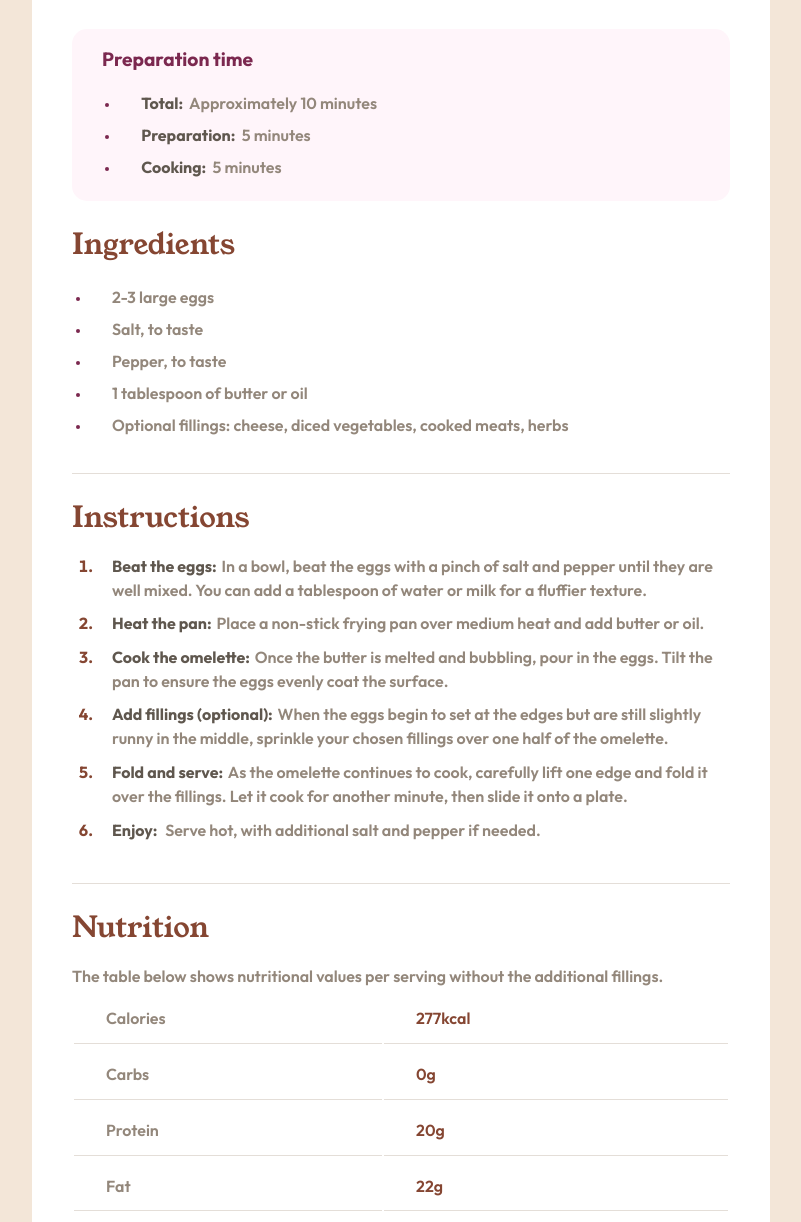
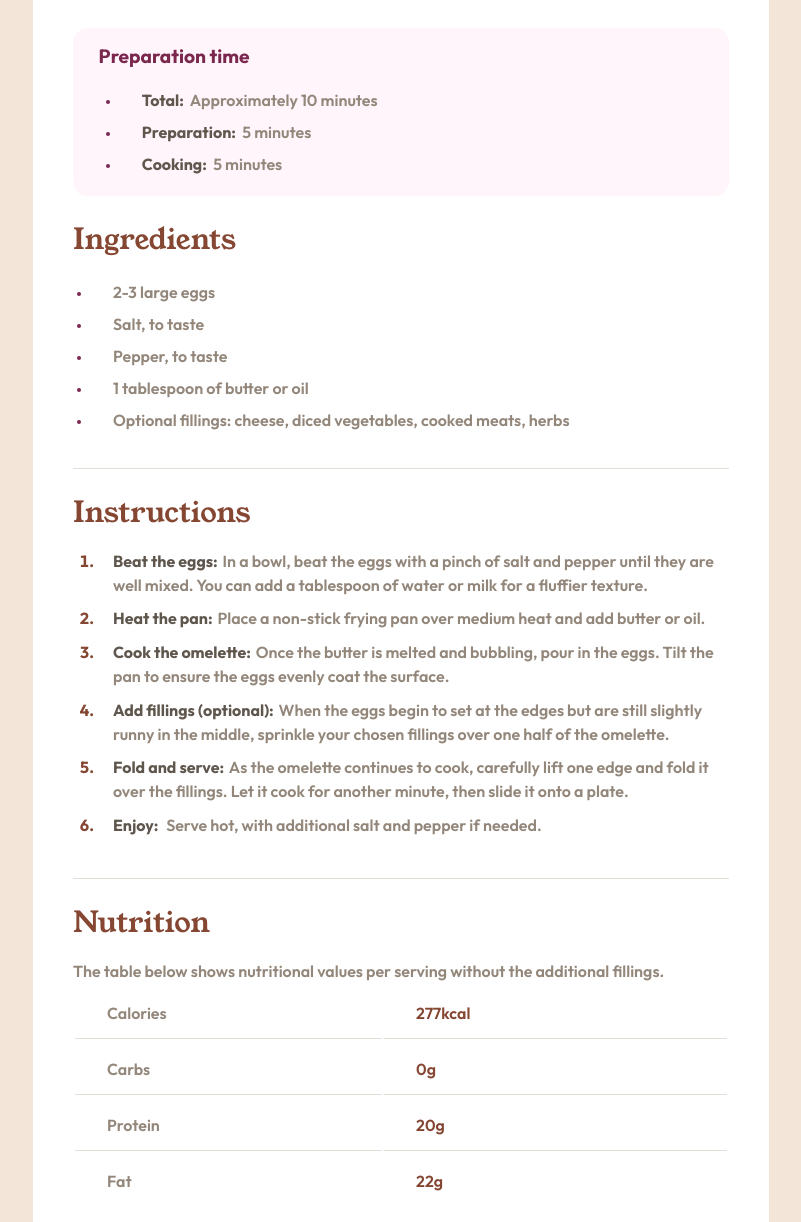
Before and after one commit to Josep-Ocana/frontendMentor-recipePage, a plain HTML site: page index.html in a window 1280 px wide. Shown: the part 645-1867 px from the top of the page, without its empty margins (239-1040 px from the left). Drawn offline with Linux system fonts and the light colour scheme.

Commit message:
finally project

```diff
--- a/assets/css/styles.css
+++ b/assets/css/styles.css
@@ -63,54 +63,54 @@ span {
 /* 		Main		___________________________________ */
 main {
   margin: 8rem auto;
-	padding: 40px;
-	width: 738px;
+  padding: 2.5rem;
+  width: 46rem;
   background: var(--white);
-	border-radius: 30px;
+  border-radius: 1.8rem;
 }
 
 /*		Recipe section			_______________________ */
 .recipe-img {
   display: block;
   width: 100%;
-	border-radius: 15px;
+  border-radius: 1rem;
 }
 
 .recipe-title {
   color: var(--darkcharcoal);
   font-family: var(--font-Young-serif);
   font-weight: lighter;
-	margin-bottom: 20px;
+  margin-bottom: 1.25rem;
   font-size: 2.6rem;
   margin-block: 2.8rem;
   line-height: 2.2rem;
 }
 
 /*		Preparation section		_______________________ */
-.preparation {
+#preparation {
   background: var(--rosewhite);
-	padding: 18px 10px;
-	border-radius: 15px;
+  padding: 1rem 0.6rem;
+  border-radius: 0.93rem;
 }
 
-.preparation h3 {
+#preparation h3 {
   color: var(--darkRaspberry);
   margin-bottom: 1rem;
-	padding-left: 20px;
+  padding-left: 1rem;
   font-size: 1.2rem;
   font-weight: 700;
 }
 
-.preparation .unordered {
+#preparation .unordered {
   padding-left: 2.4rem;
 }
 
-.preparation .unordered span {
+#preparation .unordered span {
   margin-right: 0.2rem;
 }
 
 /*		Ingredients section		_______________________ */
-.ingredients {
+#ingredients {
   border-bottom: 1px solid var(--lightgrey);
   padding-bottom: 2rem;
 }
@@ -124,7 +124,7 @@ main {
 }
 
 /*		Instructions section	________________________*/
-.instructions {
+#instructions {
   border-bottom: 1px solid var(--lightgrey);
   padding-bottom: 2rem;
 }
@@ -149,12 +149,15 @@ main {
 /*		Nutrition section		_______________________ */
 table {
   width: 100%;
+  border-bottom: none;
 }
 
-th,
 td {
+  padding: 1rem 0 0.8rem 2rem;
+}
+
+td:not(.last) {
   border-bottom: 1px solid var(--lightgrey);
-	padding: 1rem 0 0.8rem 2rem;
 }
 
 .measures {
@@ -170,23 +173,19 @@ td {
     font-size: 0.99rem;
   }
 
-	li {
-		margin-bottom: 1rem;
-	}
-
   main {
     margin: 0;
     padding: 0;
+    padding-bottom: 0.3rem;
     width: 100%;
     background: var(--white);
-		border-radius: 30px;
+    border-radius: 0;
   }
 
-	section:not(.recipe) {
+  section:not(#recipe) {
     margin-inline: 2.1rem;
   }
 
-	/* Q recipe */
   .recipe-img {
     border-radius: 0;
   }
@@ -206,19 +205,14 @@ td {
   }
 
   /* Q  Preparation  */
-	.preparation {
+  #preparation {
     background: var(--rosewhite);
     padding: 20px 8px;
     border-radius: 15px;
   }
 
-	.preparation h3 {
+  #preparation h3 {
     color: var(--darkRaspberry);
     padding-left: 20px;
   }
-
-	.ul ::marker {
-		color: var(--darkRaspberry);
-		font-size: 13px;
 }
-}
--- a/index.html
+++ b/index.html
@@ -29,7 +29,7 @@
   </head>
   <body>
     <main>
-			<section class="recipe">
+      <section id="recipe">
         <img
           src="assets/images/image-omelette.jpeg"
           alt="omelette recipe"
@@ -37,24 +37,22 @@
         />
         <h1 class="recipe-title">Simple Omelette Recipe</h1>
         <p class="recipe-info">
-					An easy and quick dish, perfect for any meal. This classic
-					omelette combines beaten eggs cooked to perfection, optionally
-					filled with your choice of cheese, vegetables, or meats.
+          An easy and quick dish, perfect for any meal. This classic omelette
+          combines beaten eggs cooked to perfection, optionally filled with your
+          choice of cheese, vegetables, or meats.
         </p>
       </section>
 
-			<section class="preparation">
+      <section id="preparation">
         <h3>Preparation time</h3>
         <ul class="unordered">
-					<li class="li-ul">
-						<span>Total:</span> Approximately 10 minutes
-					</li>
+          <li class="li-ul"><span>Total:</span> Approximately 10 minutes</li>
           <li class="li-ul"><span>Preparation:</span> 5 minutes</li>
           <li class="li-ul"><span>Cooking:</span> 5 minutes</li>
         </ul>
       </section>
 
-			<section class="ingredients">
+      <section id="ingredients">
         <h2 class="title">Ingredients</h2>
         <ul class="unordered">
           <li class="li-ul">2-3 large eggs</li>
@@ -62,46 +60,45 @@
           <li class="li-ul">Pepper, to taste</li>
           <li class="li-ul">1 tablespoon of butter or oil</li>
           <li class="li-ul">
-						Optional fillings: cheese, diced vegetables, cooked meats,
-						herbs
+            Optional fillings: cheese, diced vegetables, cooked meats, herbs
           </li>
         </ul>
       </section>
 
-			<section class="instructions">
+      <section id="instructions">
         <h2 class="title">Instructions</h2>
         <ol class="ordered">
           <li class="li-ol">
-						<span>Beat the eggs:</span>In a bowl, beat the eggs with a
-						pinch of salt and pepper until they are well mixed. You can
-						add a tablespoon of water or milk for a fluffier texture.
+            <span>Beat the eggs:</span>In a bowl, beat the eggs with a pinch of
+            salt and pepper until they are well mixed. You can add a tablespoon
+            of water or milk for a fluffier texture.
           </li>
           <li class="li-ol">
-						<span>Heat the pan:</span>Place a non-stick frying pan over
-						medium heat and add butter or oil.
+            <span>Heat the pan:</span>Place a non-stick frying pan over medium
+            heat and add butter or oil.
           </li>
           <li class="li-ol">
             <span>Cook the omelette:</span>Once the butter is melted and
-						bubbling, pour in the eggs. Tilt the pan to ensure the eggs
-						evenly coat the surface.
+            bubbling, pour in the eggs. Tilt the pan to ensure the eggs evenly
+            coat the surface.
           </li>
           <li class="li-ol">
-						<span>Add fillings (optional):</span>When the eggs begin to
-						set at the edges but are still slightly runny in the middle,
-						sprinkle your chosen fillings over one half of the omelette.
+            <span>Add fillings (optional):</span>When the eggs begin to set at
+            the edges but are still slightly runny in the middle, sprinkle your
+            chosen fillings over one half of the omelette.
           </li>
           <li class="li-ol">
-						<span>Fold and serve:</span>As the omelette continues to
-						cook, carefully lift one edge and fold it over the fillings.
-						Let it cook for another minute, then slide it onto a plate.
+            <span>Fold and serve:</span>As the omelette continues to cook,
+            carefully lift one edge and fold it over the fillings. Let it cook
+            for another minute, then slide it onto a plate.
           </li>
           <li class="li-ol">
-						<span>Enjoy: </span>Serve hot, with additional salt and
-						pepper if needed.
+            <span>Enjoy: </span>Serve hot, with additional salt and pepper if
+            needed.
           </li>
         </ol>
       </section>
-			<section class="nutrition">
+      <section id="nutrition">
         <h2 class="title">Nutrition</h2>
         <p>
           The table below shows nutritional values per serving without the
@@ -122,8 +119,8 @@
             <td class="measures">20g</td>
           </tr>
           <tr>
-						<td class="description">Fat</td>
-						<td class="measures">22g</td>
+            <td class="description last">Fat</td>
+            <td class="measures last">22g</td>
           </tr>
         </table>
       </section>
```
Also changed, not shown: 1 other file. Lines whose indentation alone changed are shown as unchanged.
